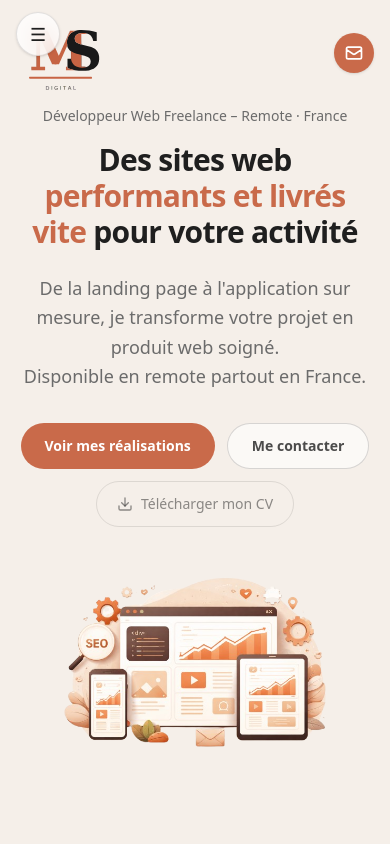
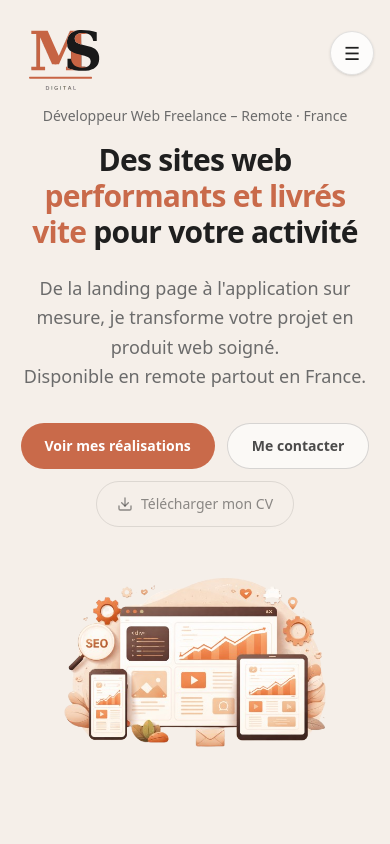
Before and after one commit to MathScic/Portfolio-V2, a Next.js app: page / in a window 390 px wide. Shown: the top 844 px of the page. Built offline with nearby package versions, Linux system fonts and the light colour scheme.

Commit message:
fix: burger right-4 fixe sans decaler la page, suppression icone mail mobile

```diff
--- a/app/components/Header.tsx
+++ b/app/components/Header.tsx
@@ -88,12 +88,6 @@ export default function Header() {
         </Link>
       </div>
 
-      {/* Mobile — mail icon */}
-      <Link href="#contact" className="rounded-full bg-primary p-2.5 shadow-sm md:hidden">
-        <svg className="h-5 w-5 text-primary-foreground" fill="none" viewBox="0 0 24 24" stroke="currentColor" strokeWidth={2}>
-          <path strokeLinecap="round" strokeLinejoin="round" d="M3 8l7.89 5.26a2 2 0 002.22 0L21 8M5 19h14a2 2 0 002-2V7a2 2 0 00-2-2H5a2 2 0 00-2 2v10a2 2 0 002 2z" />
-        </svg>
-      </Link>
     </header>
   );
 }
--- a/app/components/MobileHeader.tsx
+++ b/app/components/MobileHeader.tsx
@@ -35,7 +35,7 @@ export function MobileHeader() {
 
   return (
     <>
-      <div className="fixed inset-x-4 top-3 z-50 flex items-center justify-between lg:hidden">
+      <div className="fixed right-4 top-[31px] z-50 lg:hidden">
         <motion.button
           type="button"
           aria-label="Ouvrir le menu"
```
